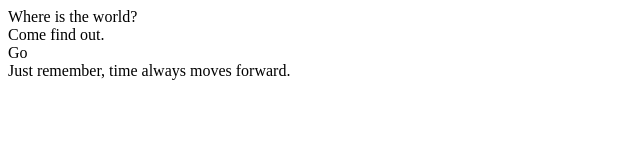
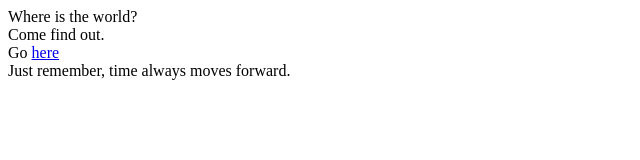
Before and after one commit to TG-Oliver/summer23, a plain HTML site: page index.html in a window 1280 px wide. Shown: the full height of the page, 0-640 px from the left. Drawn offline with Linux system fonts and the light colour scheme.

Commit message:
Update index.html

```diff
--- a/index.html
+++ b/index.html
@@ -8,7 +8,7 @@
   <body>
     Where is the world? <br>
     Come find out. <br>
-    Go <a href="https://tg-oliver.github.io/summer23/time.html"here></a><br>
+    Go <a href="https://tg-oliver.github.io/summer23/time.html">here</a><br>
     Just remember, time always moves forward.
   </body>
 
```
